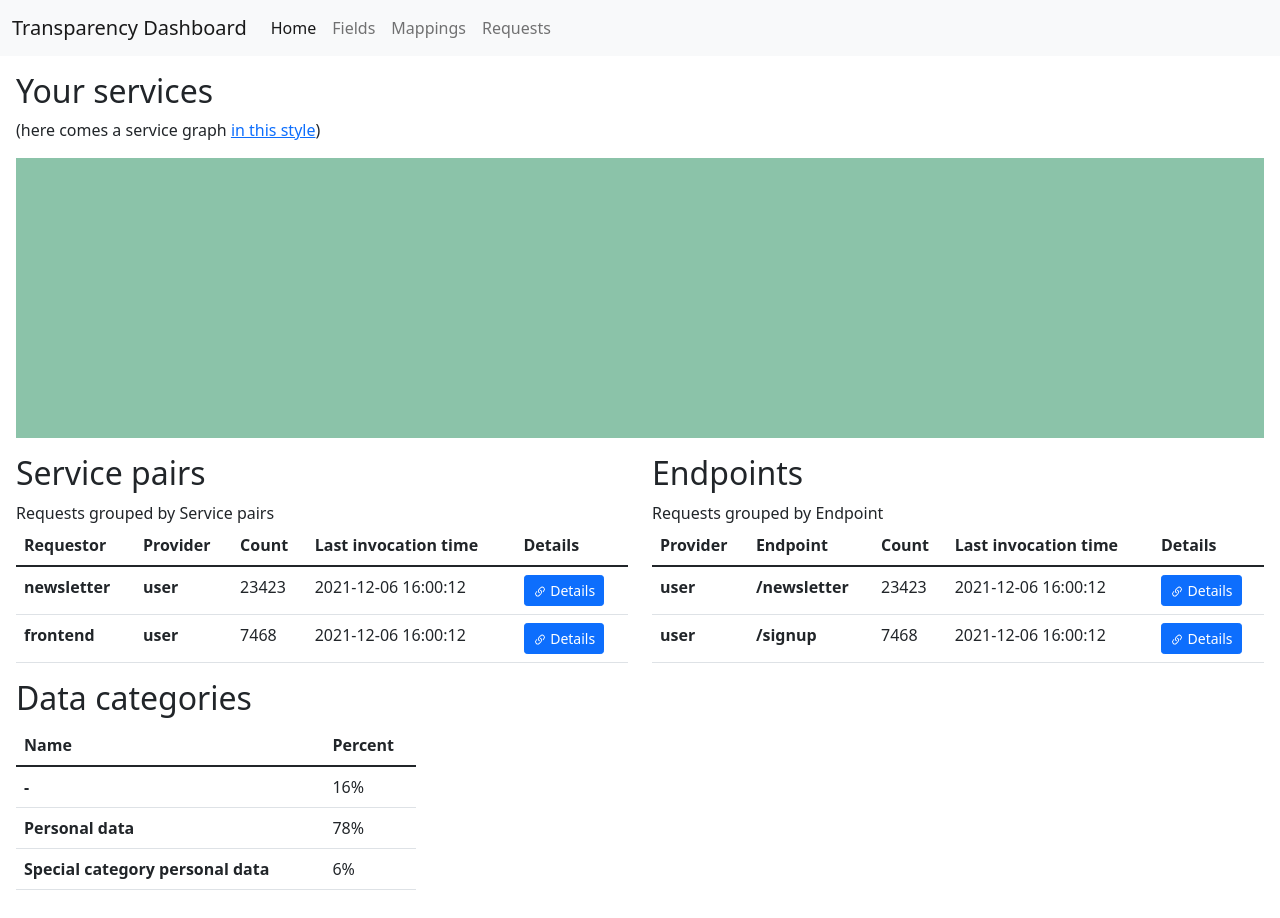
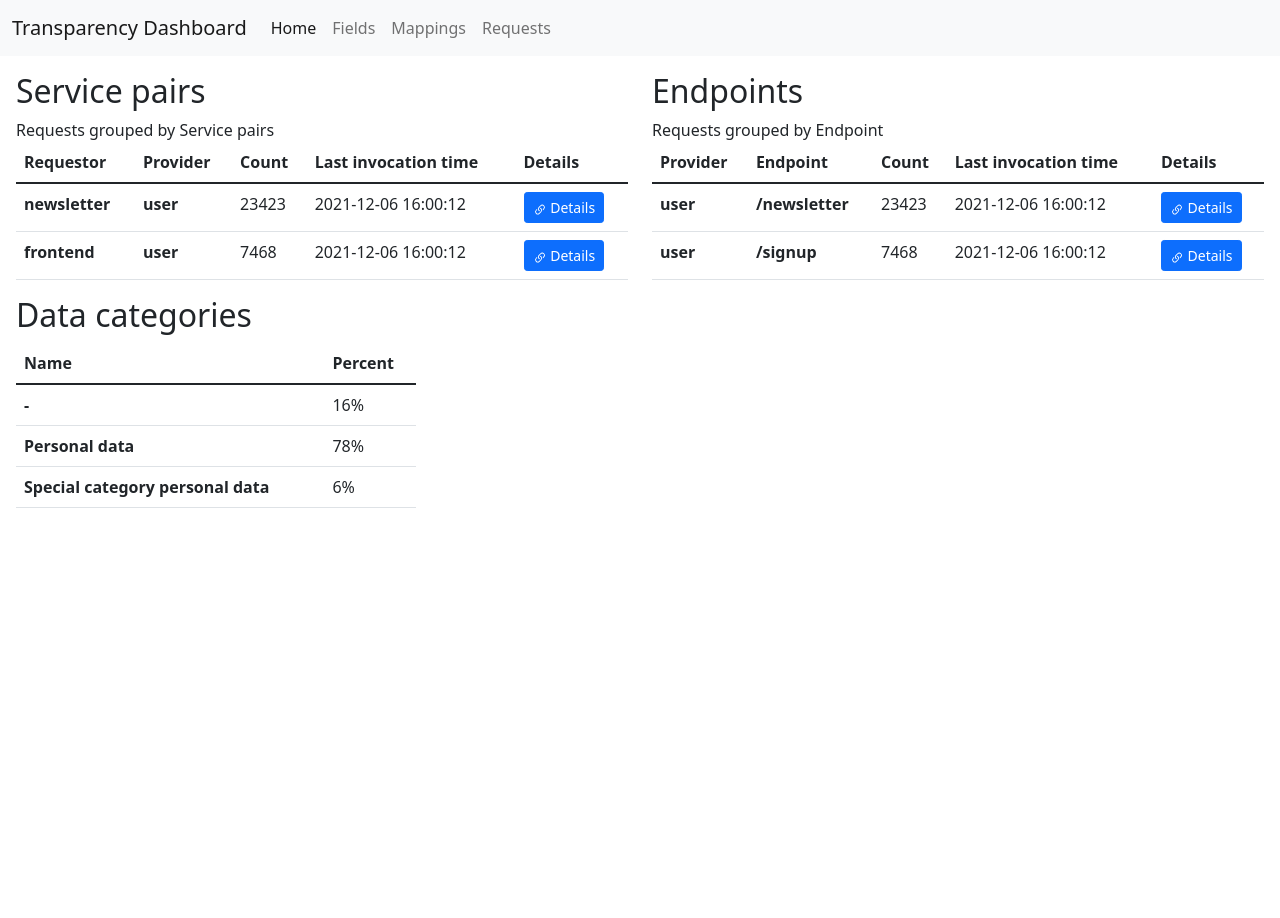
Before and after one commit to PrivacyEngineering/hawk-monitor, a React (Create React App) app in the folder frontend-v2/: page / in a window 1280 px wide. Shown: the top 918 px of the page. After the commit the page ends 800 px from the top, so only its background shows below. Built offline with nearby package versions, Linux system fonts and the light colour scheme.

Commit message:
Hide service graph placeholder

```diff
--- a/frontend-v2/src/components/HomePage.tsx
+++ b/frontend-v2/src/components/HomePage.tsx
@@ -1,4 +1,4 @@
-import { Col, Placeholder, Row } from "react-bootstrap"
+import { Col, Row } from "react-bootstrap"
 import { DataCategory, RequestsByEndpoint, RequestsByServicePair } from "../types"
 import { DataCategoriesTable } from "./DataCategoriesTable"
 import { EndpointsTable } from "./EndpointsTable"
@@ -7,14 +7,14 @@
 export const HomePage = () => {
   return (
     <>
-      <Row>
+      {/* TODO: implement service graph */}
+      {/* <Row>
         <h2>Your services</h2>
         <Col className="pb-3">
           <p>(here comes a service graph <a href="https://novatecconsulting.github.io/novatec-service-dependency-graph-panel/images/service-dependency-graph-panel.gif">in this style</a>)</p>
           <Placeholder style={{ height: '280px' }} xs={12} bg="success" />
         </Col>
-
-      </Row>
+      </Row> */}
       <Row>
         <Col lg={12} xl={6} >
           <ServicePairs />
```
